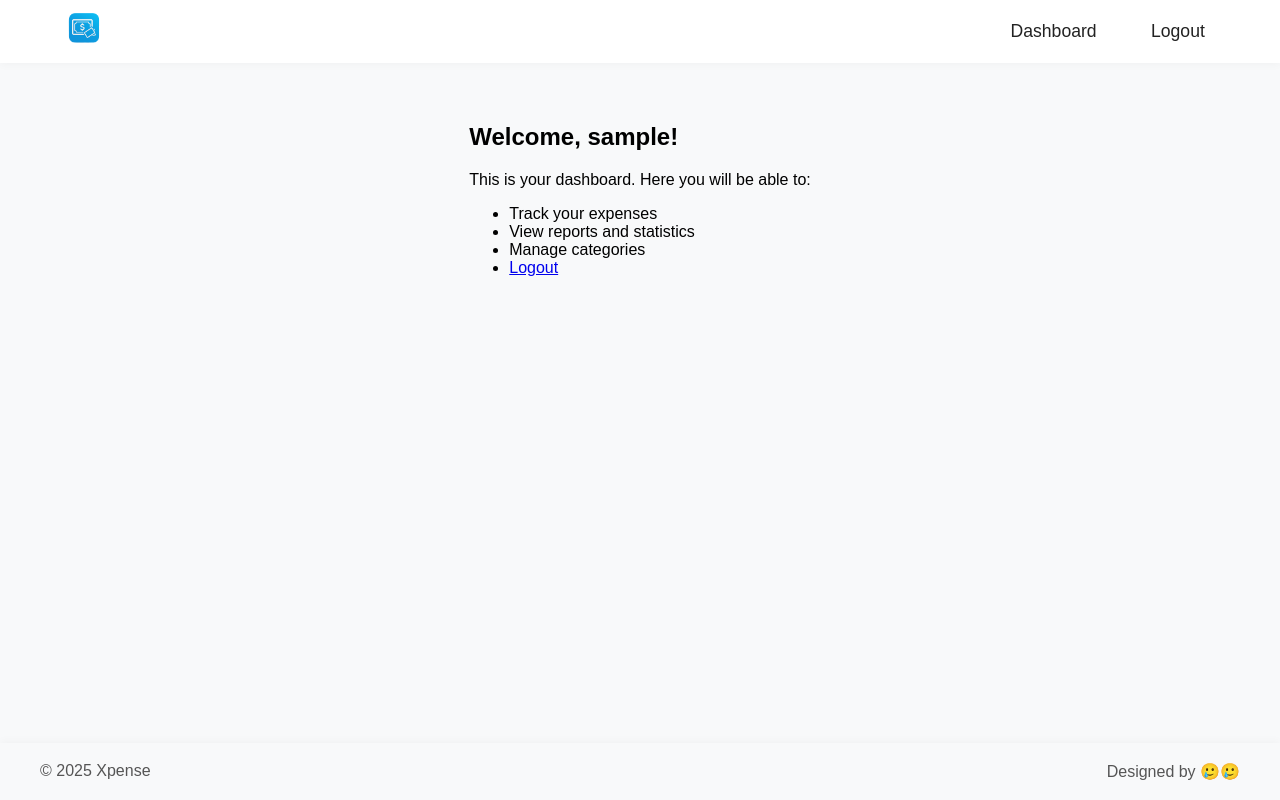
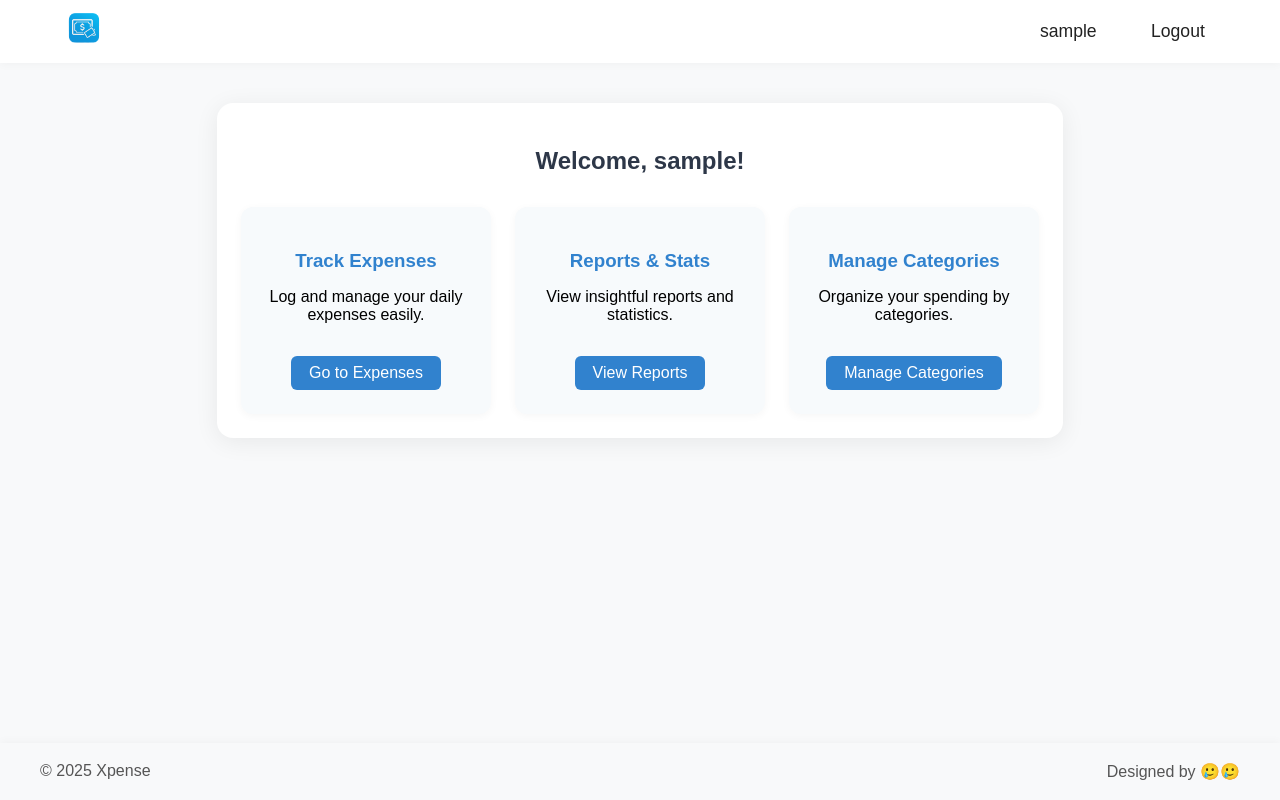
Before and after one commit to mahfujarr/Xpense, a PHP site: page /public/dashboard.php in a window 1280 px wide. Run offline with PHP 8.4, Linux system fonts and the light colour scheme; the visitor is signed in with stand-in values (Sample User, id 1).

Commit message:
Enhanced the dashboard

```diff
--- /dev/null
+++ b/assets/css/dashboard.css
@@ -0,0 +1,65 @@
+.main-content {
+  padding: auto;
+  margin: auto;
+  min-height: 0;
+  height: auto;
+  background: none;
+  box-shadow: none;
+  justify-content: flex-start;
+  align-items: stretch;
+  display: flex;
+  flex-direction: column;
+}
+.dashboard {
+  max-width: 900px;
+  margin: 40px auto;
+  padding: 24px;
+  background: #fff;
+  border-radius: 16px;
+  box-shadow: 0 4px 24px rgba(0, 0, 0, 0.07);
+  height: auto;
+}
+.dashboard h2 {
+  text-align: center;
+  margin-bottom: 32px;
+  color: #2d3748;
+}
+.dashboard-cards {
+  display: flex;
+  flex-wrap: wrap;
+  gap: 24px;
+  justify-content: center;
+  cursor: default;
+}
+.dashboard-card {
+  background: #f7fafc;
+  border-radius: 12px;
+  box-shadow: 0 2px 8px rgba(0, 0, 0, 0.04);
+  padding: 24px 20px;
+  width: 210px;
+  text-align: center;
+  transition: box-shadow 0.2s;
+  transition: transform 0.3s ease;
+}
+.dashboard-card:hover {
+  box-shadow: 0 6px 24px rgba(0, 0, 0, 0.1);
+  transform: scale(1.1);
+}
+.dashboard-card h3 {
+  margin-bottom: 12px;
+  color: #3182ce;
+}
+.dashboard-btn {
+  display: inline-block;
+  margin-top: 16px;
+  padding: 8px 18px;
+  background: #3182ce;
+  color: #fff;
+  border-radius: 6px;
+  text-decoration: none;
+  font-weight: 500;
+  transition: background 0.2s;
+}
+.dashboard-btn:hover {
+  background: #225ea8;
+}
--- a/assets/css/navbar.css
+++ b/assets/css/navbar.css
@@ -55,3 +55,9 @@
   background: #e9ecef;
   color: #007bff;
 }
+
+.navbar .logout a:hover {
+  background-color: #ef6a5c !important;
+  text-decoration: none;
+  color: #000000;
+}
--- a/public/components/navbar.php
+++ b/public/components/navbar.php
@@ -10,8 +10,8 @@ if (session_status() === PHP_SESSION_NONE) session_start();
         <ul class="nav-links">
 
             <?php if (isset($_SESSION['user_id'])): ?>
-                <li><a href="/public/dashboard.php">Dashboard</a></li>
-                <li><a href="/public/auth/logout.php">Logout</a></li>
+                <li><a href="/public/dashboard.php"><?php echo $username ?></a></li>
+                <li class="logout"><a href="/public/auth/logout.php">Logout</a></li>
             <?php else: ?>
                 <li><a href="/index.php">Home</a></li>
                 <li><a href="/public/auth/login.php">Login</a></li>
--- a/public/dashboard.php
+++ b/public/dashboard.php
@@ -12,21 +12,32 @@ $username = htmlspecialchars($_SESSION['username']);
 <?php $title = "Dashboard | Xpense"; ?>
 <?php include './components/head.php'; ?>
 <?php include './components/navbar.php'; ?>
+<link rel="stylesheet" href="/assets/css/dashboard.css">
 
 <body>
     <div class="main-content">
         <div class="dashboard">
             <h2>Welcome, <?php echo $username; ?>!</h2>
-            <p>This is your dashboard. Here you will be able to:</p>
-            <ul>
-                <li>Track your expenses</li>
-                <li>View reports and statistics</li>
-                <li>Manage categories</li>
-                <li><a href="/public/auth/logout.php">Logout</a></li>
-            </ul>
-            <!-- Add more dashboard features here -->
+            <div class="dashboard-cards">
+                <div class="dashboard-card">
+                    <h3>Track Expenses</h3>
+                    <p>Log and manage your daily expenses easily.</p>
+                    <a href="/public/expenses.php" class="dashboard-btn">Go to Expenses</a>
+                </div>
+                <div class="dashboard-card">
+                    <h3>Reports & Stats</h3>
+                    <p>View insightful reports and statistics.</p>
+                    <a href="/public/reports.php" class="dashboard-btn">View Reports</a>
+                </div>
+                <div class="dashboard-card">
+                    <h3>Manage Categories</h3>
+                    <p>Organize your spending by categories.</p>
+                    <a href="/public/categories.php" class="dashboard-btn">Manage Categories</a>
+                </div>
+            </div>
         </div>
     </div>
     <?php include './components/footer.php'; ?>
 </body>
+
 </html>
```
